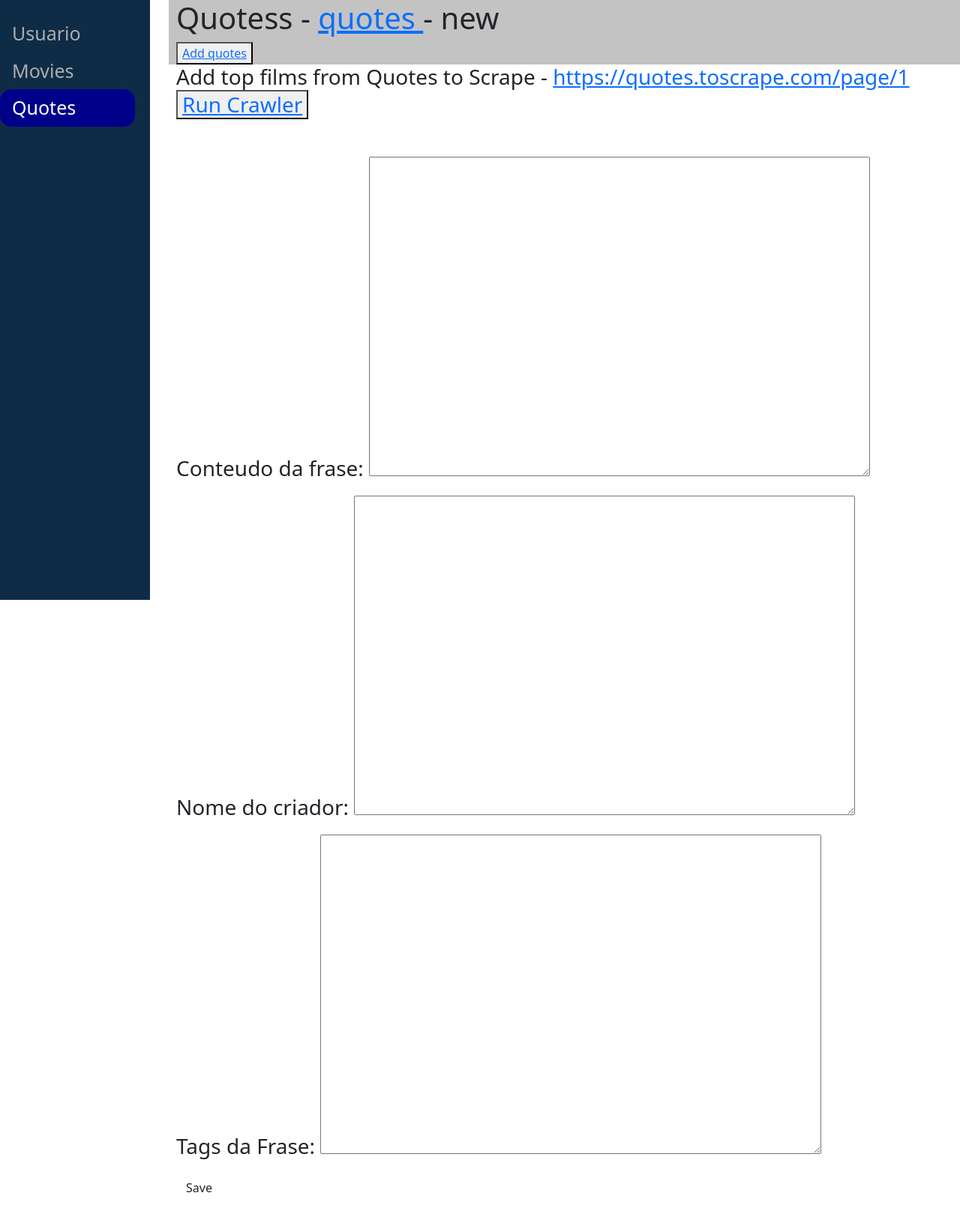
After one commit to sady-beemon/Desafio-QuotesToScrape, a Django app: page /home/quotes/new/ in a window 1280 px wide. The commit adds this page. Shown: the whole page at 75% size. Run offline with Django 5.2, Linux system fonts and the light colour scheme.

Commit message:
Finalizaçao do edit/new & run crawler dos objetos films/quotes do HTML

```diff
--- a/crawler/crawler/core/static/css/main.css
+++ b/crawler/crawler/core/static/css/main.css
@@ -45,6 +45,7 @@
     padding: 0px 10px;
   }
 
+
   .main table {
     margin-top: 25px;
     border-collapse: collapse;
--- a/crawler/crawler/core/templates/base.html
+++ b/crawler/crawler/core/templates/base.html
@@ -4,6 +4,7 @@
         <title>Fake admin</title>
         <link href="https://cdn.jsdelivr.net/npm/bootstrap@5.3.3/dist/css/bootstrap.min.css" rel="stylesheet" integrity="sha384-QWTKZyjpPEjISv5WaRU9OFeRpok6YctnYmDr5pNlyT2bRjXh0JMhjY6hW+ALEwIH" crossorigin="anonymous">
         <link rel="stylesheet" href="{% static 'css/main.css' %}">
+
     </head>
     <body>
 
--- /dev/null
+++ b/crawler/crawler/core/templates/quotes_new.html
@@ -0,0 +1,35 @@
+{% extends 'base.html' %}
+
+{% block sidebar %}
+<div class="sidenav">
+    <a href="">Usuario</a>
+    <a href="{% url 'movies_page' %}">Movies</a>
+    <a href="{% url 'quotes_page' %}"id="current_sidebar_page" >Quotes</a>
+</div>
+
+{% endblock %}
+
+{% block topbar %}
+<div class="topbar">
+    <h1>Quotess - <a href="{% url 'quotes_page' %}">quotes </a> - new</h1>
+    <button><a href="{% url 'quotes_new' %}">Add quotes</a></button>
+</div>
+{% endblock %}
+
+{% block content %}
+
+<div class="main" >
+
+    <h3>Add top films from Quotes to Scrape - <a href="https://quotes.toscrape.com/page/1">https://quotes.toscrape.com/page/1</a>
+        <button class="run_crawler_btn"><a href="{% url 'quotes_run_crawler' %}">Run Crawler</a></button>
+    </h3>
+
+    <br>
+
+    <form method="POST" class="post-form">{% csrf_token %}
+        {{ form.as_p }}
+        <button type="submit" class="save btn btn-default">Save</button>
+    </form>
+</div >
+
+{% endblock %}
--- a/crawler/crawler/core/urls.py
+++ b/crawler/crawler/core/urls.py
@@ -3,10 +3,18 @@ from crawler.core import views
 
 urlpatterns = [
 
+    path('home/movies/', views.movies_page, name = 'movies_page'),
+    path('home/movies/<int:pk>_edit/', views.movies_edit, name = 'movies_edit'),
+    path('home/movies/new/', views.movies_new, name = 'movies_new'),
+    path('home/movies/crawler/', views.movies_run_crawler, name = 'movies_run_crawler'),
+
+    path('home/quotes/', views.quotes_page, name = 'quotes_page'),
+    path('home/quotes/<int:pk>_edit/', views.quotes_edit, name = 'quotes_edit'),
+    path('home/quotes/new/', views.quotes_new, name = 'quotes_new'),
+    path('home/quotes/crawler/', views.quotes_run_crawler, name = 'quotes_run_crawler'),
+
+    path('create_account/', views.create_account, name = 'create_account'),
     path('login/', views.login_page, name = 'login_page'),
-    path('home/movies/', views.movies_page, name = 'movies_page'),
-    path('home/quotes/', views.quotes_page, name = 'quotes_page'),
-    path('create_account/', views.create_account, name = 'create_account'),
     path('', views.first_page, name = 'first_page'),
 
 ]
--- a/crawler/crawler/core/views.py
+++ b/crawler/crawler/core/views.py
@@ -1,7 +1,14 @@
-from django.shortcuts import render
+from django.shortcuts import render, get_object_or_404,redirect
 from django.contrib.auth.decorators import login_required
+from django.contrib import messages
+
 from crawler.films.models import Movies
 from crawler.quotes.models import Quotes
+from crawler.films.forms import MovieForm
+from crawler.quotes.forms import QuotesForm
+
+from crawler.films.actions import data_request_movie
+from crawler.quotes.actions import data_request_quotes
 
 
 def first_page(request):
@@ -18,7 +25,78 @@ def movies_page(request):
     movies = Movies.objects.order_by('rank').only
     return render(request, 'movies_page.html', {'movies' : movies})
 
+def movies_edit(request, pk):
+
+    movie = get_object_or_404(Movies, pk=pk)
+    if request.method == "POST":
+        form = MovieForm(request.POST, instance=movie)
+        if form.is_valid():
+            movie = form.save()
+            messages.success(request, "Pagina atualizada com sucesso")
+            return redirect('movies_page')
+        else:
+            return render(request, 'movies_edit.html', {'form': form})
+    else:
+        form = MovieForm(instance=movie)
+    return render(request, 'movies_edit.html', {'form': form})
+
+def movies_new(request):
+
+    if request.method == "POST":
+        form = MovieForm(request.POST)
+        if form.is_valid():
+            movie = form.save()
+            messages.success(request, "Pagina atualizada com sucesso")
+            return redirect('movies_page')
+        else:
+            return render(request, 'movies_new.html', {'form': form})
+    else:
+        form = MovieForm()
+    return render(request, 'movies_new.html', {'form': form})
+
+def movies_run_crawler(request):
+    data_request_movie(request)
+    messages.success(request, "Todos os top 250 filmes adcionados com sucesso.")
+    return redirect('movies_page')
+
+
+
+
 @login_required(login_url="/login/")
 def quotes_page(request):
     quotes = Quotes.objects.order_by('content').only
     return render(request, 'quotes_page.html', {'quotes' : quotes})
+
+def quotes_edit(request, pk):
+
+    quote = get_object_or_404(Quotes, pk=pk)
+    if request.method == "POST":
+        form = QuotesForm(request.POST, instance=quote)
+        if form.is_valid():
+            quote = form.save()
+            messages.success(request, "Item atualizado com sucesso")
+            return redirect('quotes_page')
+        else:
+            return render(request, 'quotes_edit.html', {'form': form})
+    else:
+        form = QuotesForm(instance=quote)
+    return render(request, 'quotes_edit.html', {'form': form})
+
+def quotes_new(request):
+
+    if request.method == "POST":
+        form = QuotesForm(request.POST)
+        if form.is_valid():
+            quote = form.save()
+            messages.success(request, "Item atualizado com sucesso")
+            return redirect('quotes_page')
+        else:
+            return render(request, 'quotes_new.html', {'form': form})
+    else:
+        form = QuotesForm()
+    return render(request, 'quotes_new.html', {'form': form})
+
+def quotes_run_crawler(request):
+    data_request_quotes()
+    messages.success(request, "quotes adcionados com sucesso.")
+    return redirect('quotes_page')
--- a/crawler/crawler/quotes/actions.py
+++ b/crawler/crawler/quotes/actions.py
@@ -6,7 +6,7 @@ from bs4 import BeautifulSoup
 import requests
 
 
-def data_request(request):
+def data_request_quotes(request):
 
     page_number = 1
     soup = get_page_content(page_number)
--- a/crawler/crawler/quotes/admin.py
+++ b/crawler/crawler/quotes/admin.py
@@ -1,6 +1,6 @@
 from django.contrib import admin
 from crawler.quotes.models import Quotes
-from crawler.quotes.actions import data_request
+from crawler.quotes.actions import data_request_quotes
 
 
 class AuthorFilter(admin.SimpleListFilter):
@@ -57,6 +57,6 @@ class QuotesAdmin(admin.ModelAdmin):
 
     @admin.action(description="Fill in with data from https://quotes.toscrape.com/")
     def fill_in(modeladmin, request, queryset):
-            data_request()
+            data_request_quotes()
 
 admin.site.register(Quotes, QuotesAdmin)
--- /dev/null
+++ b/crawler/crawler/quotes/forms.py
@@ -0,0 +1,7 @@
+from django import forms
+from crawler.quotes.models import Quotes
+
+class QuotesForm(forms.ModelForm):
+        class Meta:
+            model = Quotes
+            fields = ('content', 'creator', 'tags')
```
Also changed, not shown: crawler/crawler/core/templates/movies_edit.html (added, +30 -0 lines), crawler/crawler/core/templates/movies_new.html (added, +37 -0 lines), crawler/crawler/core/templates/movies_page.html (+15 -2 lines), crawler/crawler/core/templates/quotes_edit.html (added, +28 -0 lines), crawler/crawler/core/templates/quotes_page.html (+10 -1 lines), crawler/crawler/films/forms.py (added, +7 -0 lines). Lines whose indentation alone changed are shown as unchanged.
